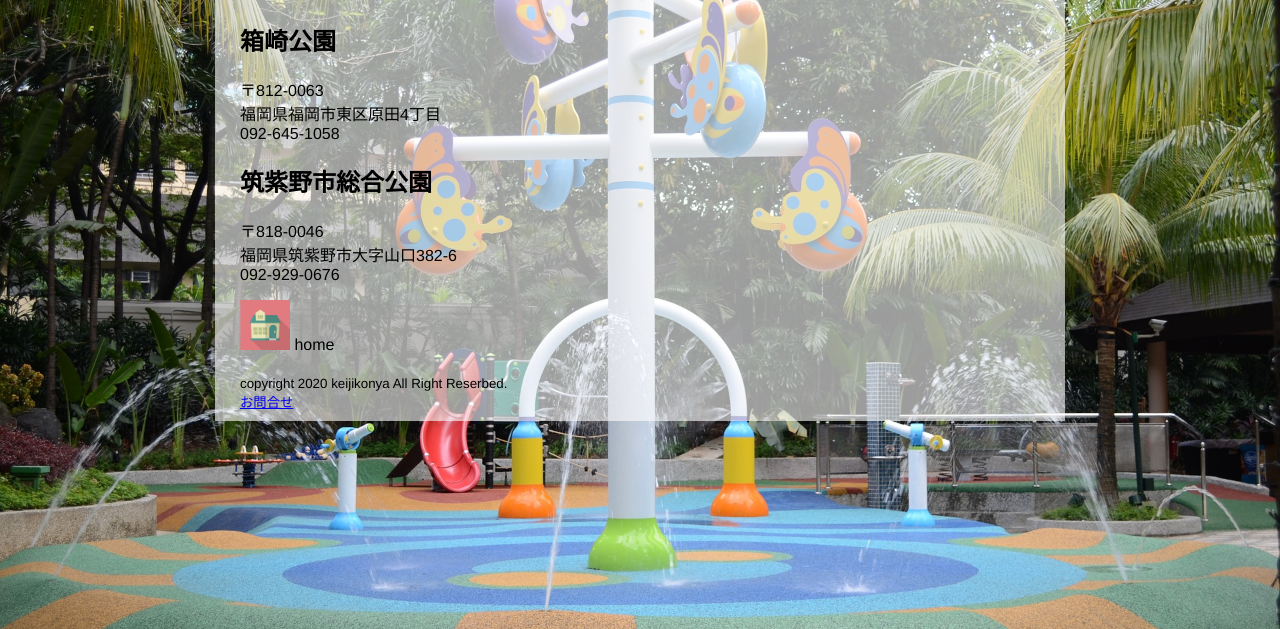
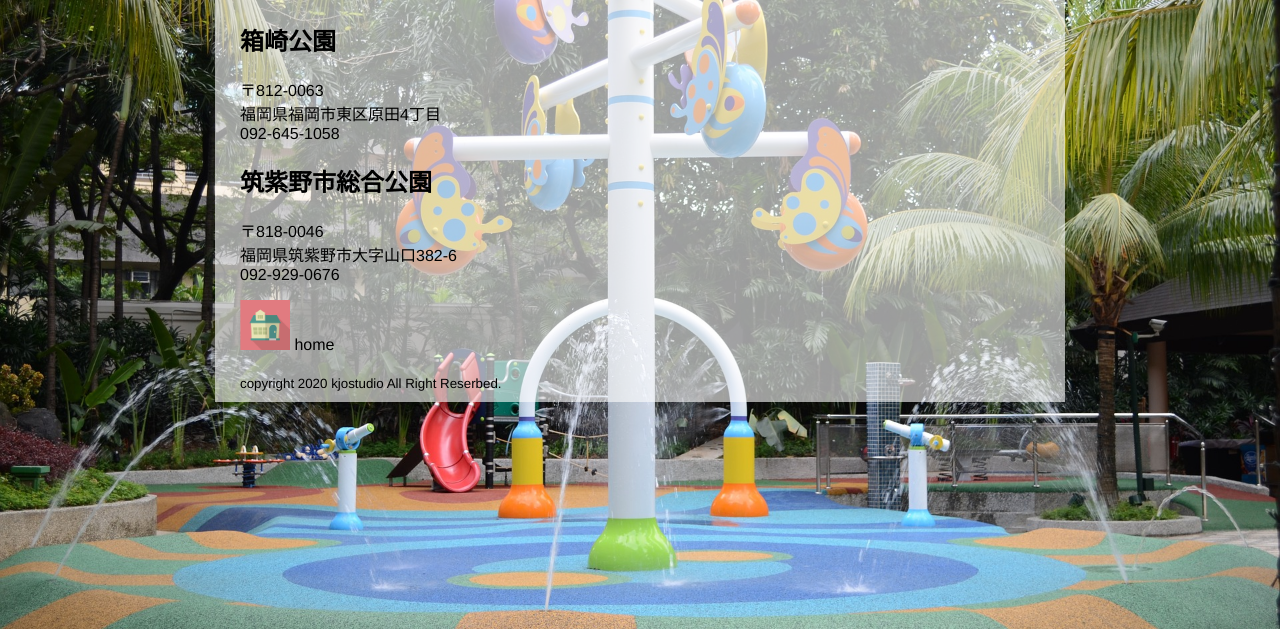
Before and after one commit to Navyhouse/fp-navi, a plain HTML site: page parknavi/aqua.html in a window 1280 px wide. Shown: the part 171-800 px from the top of the page. Drawn offline with Linux system fonts and the light colour scheme; files whose address does not match are found by name.

Commit message:
Add files via upload

```diff
--- a/parknavi/aqua.html
+++ b/parknavi/aqua.html
@@ -68,10 +68,7 @@
     </main>
 
     <footer>
-      <small>
-        copyright 2020 keijikonya All Right Reserbed.<br />
-        <a href="kjo0902@gmail.com">お問合せ</a>
-      </small>
+      <small> copyright 2020 kjostudio All Right Reserbed. </small><br />
     </footer>
   </body>
 </html>
```
Also changed, not shown: parknavi/openspace.html (+1 -2 lines), parknavi/parking.html (+1 -2 lines), parknavi/playgroundequipment.html (+1 -2 lines), parknavi/running.html (+1 -4 lines), parknavi/tennis.html (+1 -4 lines).
